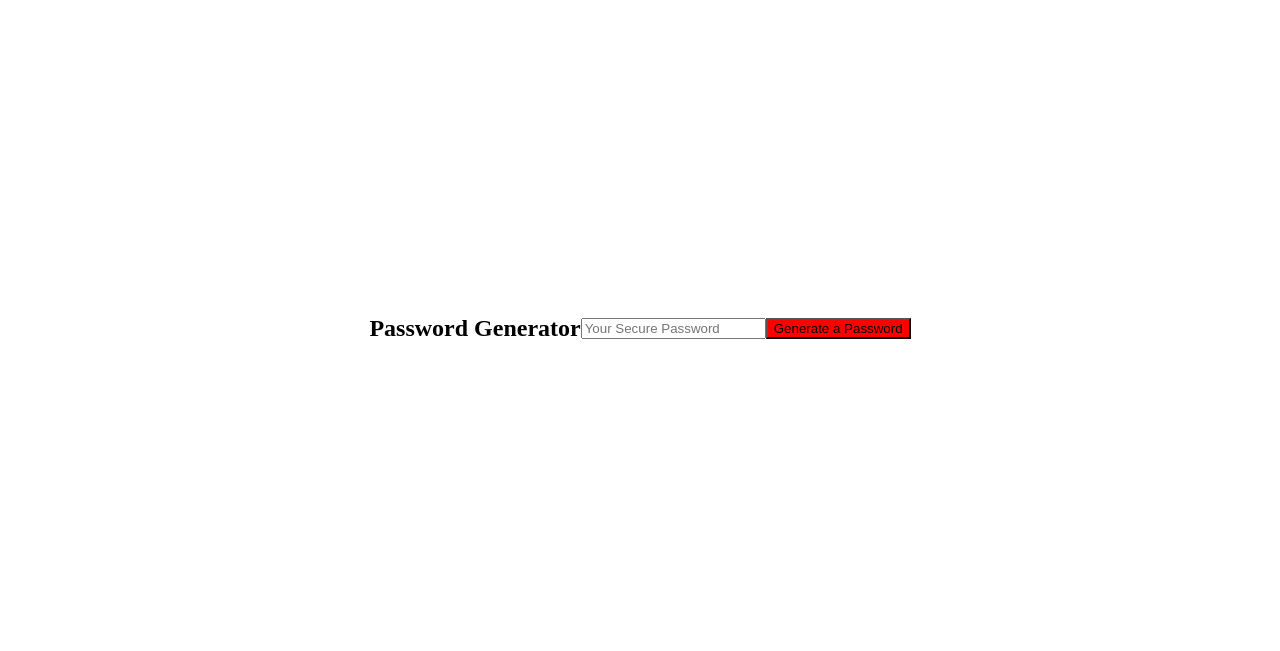
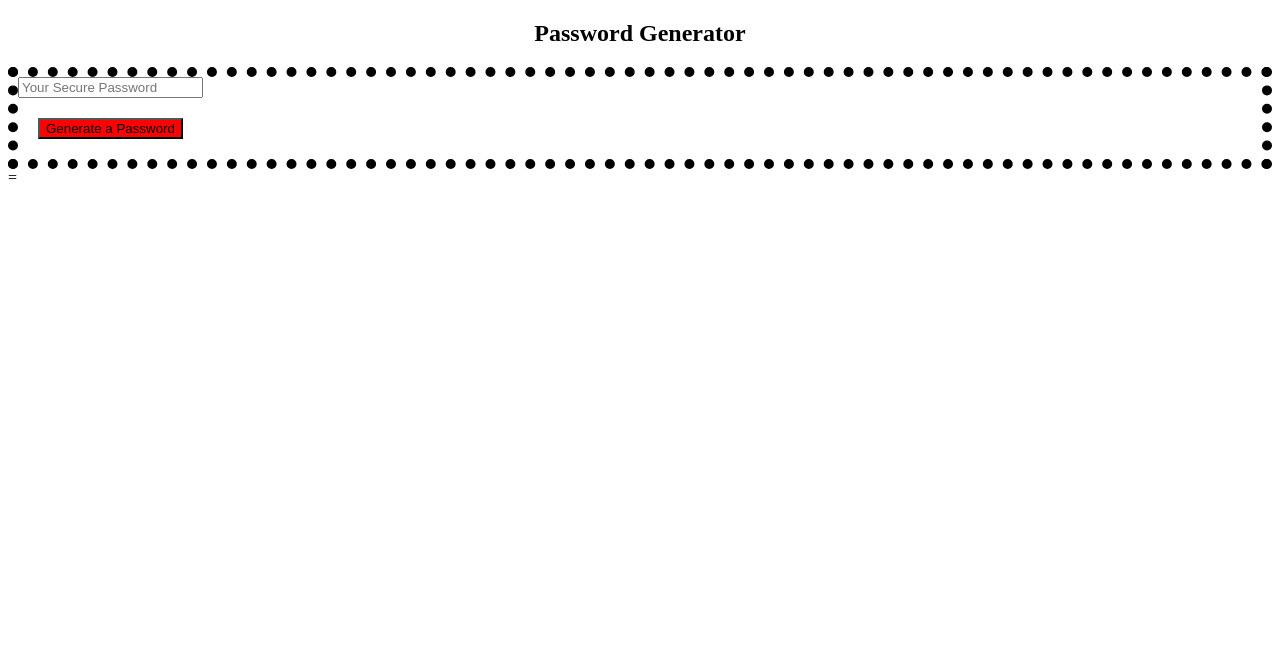
Before and after one commit to averyjbrown2/JavaScript-Password-Generator, a plain HTML site: page index.html in a window 1280 px wide. Drawn offline with Linux system fonts and the light colour scheme.

Commit message:
adding box

```diff
--- a/index.html
+++ b/index.html
@@ -10,18 +10,17 @@
 
 
 <body>
-    <h2
-    <div class="container"
-        <div class="inputBox">
-            <h2>Password Generator</h2>
-            <input type="text" placeholder="Your Secure Password" id="Password">
-            <br>
-            <button class="button">Generate a Password</button>
+    <h2>Password Generator</h2>
+        <div class="boxed">
+                <div class="inputBox">
+                    <input type="text" placeholder="Your Secure Password" id="Password">
+                    <br>
+                    <button class="button">Generate a Password</button>
+                </div>
         </div>
 
 
-
-    </div>
+   =
 </body>
 
 </html>
--- a/style.css
+++ b/style.css
@@ -1,19 +1,33 @@
 *
 {
-    margin:0
-    padding:0
-}
+  /*  * {
+    box-sizing: border-box;
+    padding: 100px;
+    margin: 100px;
+    }*/
 
-body {
-    display: flex;
+
+body
+    /*display: flex;
     justify-content: center;
     align-items: center;
-    min-height: 80vh;
+    min-height: 80vh;*/
 
+
+
+.boxed {
+    border: 10px dotted black ;
+      }
+
+
+
+h2{
+    text-align: center;
+    margin: "60px";
 }
 
 .button {
-    margin: "20px";
+    margin: 20px;
     background-color: red;
 
 }
```
